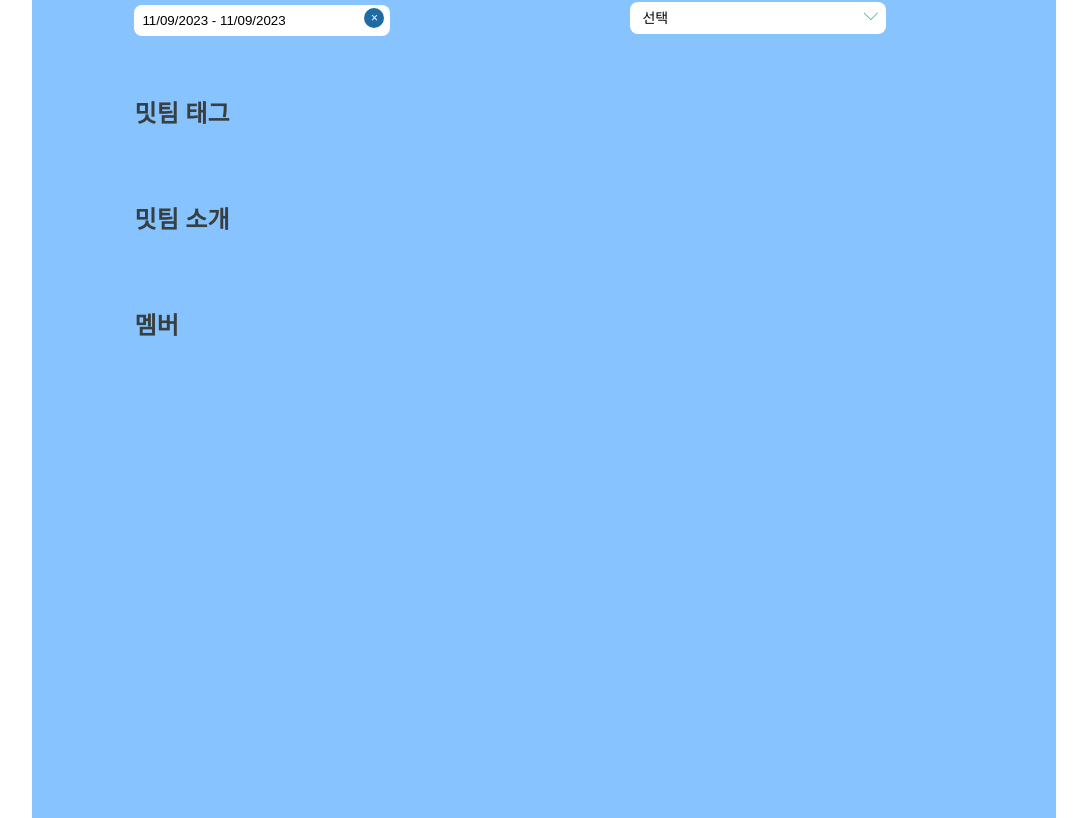
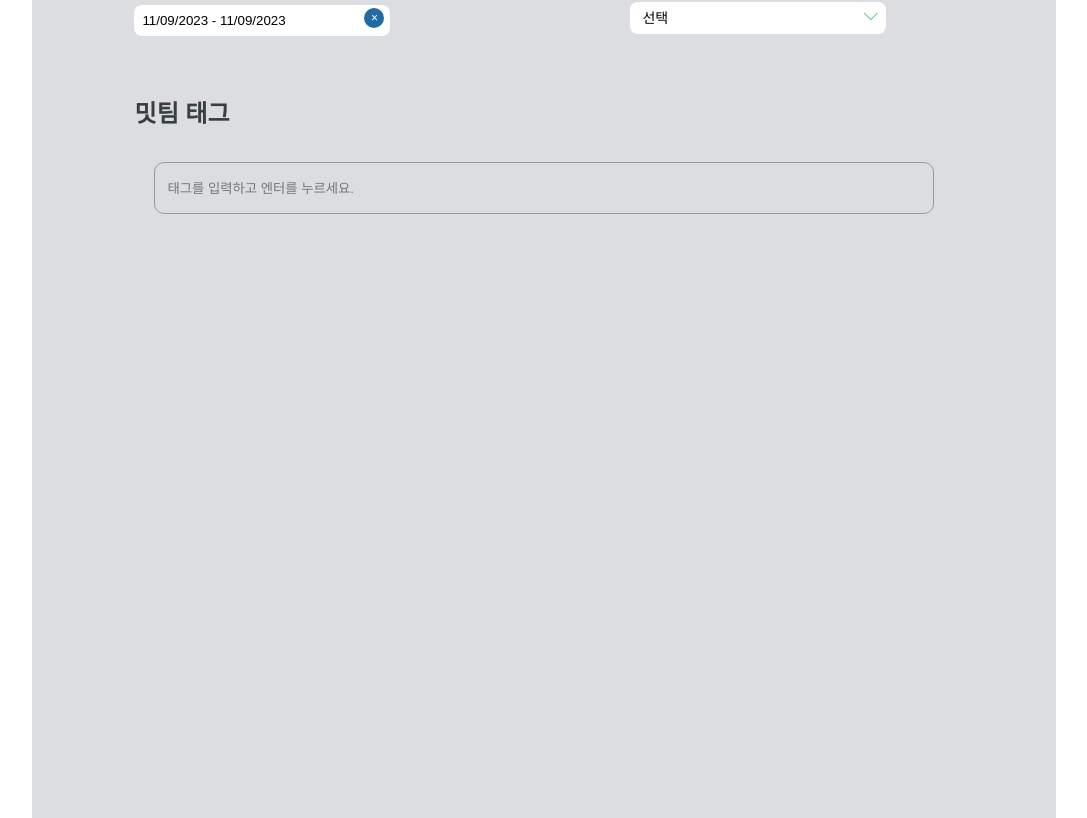
Before and after one commit to kimsuyeon0916/MeeTeam_FrontEnd, a React (Vite) app: page /meeteam in a window 1280 px wide. Shown: the part 662-1480 px from the top of the page, without its empty margins (96-1183 px from the left). Built offline with nearby package versions, Linux system fonts and the light colour scheme.

Commit message:
feat: #7 밋팀 태그 구현

```diff
--- a/src/components/index.ts
+++ b/src/components/index.ts
@@ -3,5 +3,6 @@ import Subtitle from './subtitle/Subtitle';
 import Dot from './dot/Dot';
 import InfoItem from './infoItem/InfoItem';
 import CustomSelect from './customSelect/CustomSelect';
+import Tag from './tag/Tag';
 
-export { Header, Subtitle, Dot, InfoItem, CustomSelect };
+export { Header, Subtitle, Dot, InfoItem, CustomSelect, Tag };
--- /dev/null
+++ b/src/components/tag/Tag.styled.ts
@@ -0,0 +1,59 @@
+import styled from 'styled-components';
+
+const Tag = styled.div`
+	padding: 10px;
+	height: 100vh;
+
+	.tag__box {
+		display: flex;
+		align-items: center;
+		flex-wrap: wrap;
+		min-height: 50px;
+		margin: 10px;
+		padding: 0 10px;
+		border: 1px solid rgba(0, 0, 0, 0.3);
+		border-radius: 10px;
+
+		&:focus-within {
+			border-color: #00a8ff;
+		}
+
+		.tag__item {
+			display: flex;
+			align-items: center;
+			justify-content: space-between;
+			margin: 5px;
+			padding: 5px;
+			background-color: #54a0ff;
+			border-radius: 5px;
+			color: #fff;
+			font-size: 13px;
+
+			button {
+				display: flex;
+				justify-content: center;
+				align-items: center;
+				width: 15px;
+				height: 15px;
+				margin-left: 5px;
+				background-color: white;
+				border-radius: 50%;
+				color: #54a0ff;
+				border: none;
+			}
+		}
+
+		input {
+			display: inline-flex;
+			min-width: 200px;
+			background: transparent;
+			border: none;
+			outline: none;
+			cursor: text;
+		}
+	}
+`;
+
+const S = { Tag };
+
+export default S;
--- /dev/null
+++ b/src/components/tag/Tag.tsx
@@ -0,0 +1,50 @@
+import React, { useState } from 'react';
+import S from './Tag.styled';
+
+const Tag = () => {
+	const [tagItem, setTagItem] = useState<string>('');
+	const [tagList, setTagList] = useState<string[]>([]);
+	const onKeyPress = (event: React.KeyboardEvent<HTMLInputElement>) => {
+		if (event.target.value.length !== 0 && event.key === 'Enter') {
+			submitTagItem();
+		}
+	};
+
+	const submitTagItem = () => {
+		let updatedTagList = [...tagList];
+		updatedTagList.push(tagItem);
+		setTagList(updatedTagList);
+		setTagItem('');
+	};
+
+	const deleteTagItem = (event: any) => {
+		const deleteTagItem = event.target.parentElement.firstChild.innerText;
+		const filteredTagList = tagList.filter(tagItem => tagItem !== deleteTagItem);
+		setTagList(filteredTagList);
+	};
+
+	return (
+		<S.Tag>
+			<div className='tag__box'>
+				{tagList.map((tagItem, index) => {
+					return (
+						<div className='tag__item' key={index}>
+							<span>{tagItem}</span>
+							<button onClick={deleteTagItem}>X</button>
+						</div>
+					);
+				})}
+				<input
+					type='text'
+					placeholder='태그를 입력하고 엔터를 누르세요.'
+					tabIndex={2}
+					onChange={event => setTagItem(event.target.value)}
+					value={tagItem}
+					onKeyPress={onKeyPress}
+				/>
+			</div>
+		</S.Tag>
+	);
+};
+
+export default Tag;
--- a/src/pages/meeTeamCreatePage/MeeTeamCreatePage.styled.ts
+++ b/src/pages/meeTeamCreatePage/MeeTeamCreatePage.styled.ts
@@ -44,7 +44,7 @@ const MeeTeamCreatePage = styled.div`
 
 	.wrapper {
 		height: 200vh;
-		background-color: #74baffde;
+		background-color: #dcdde1;
 		margin-top: 50px;
 		border-radius: 15px;
 
--- a/src/pages/meeTeamCreatePage/MeeTeamCreatePage.tsx
+++ b/src/pages/meeTeamCreatePage/MeeTeamCreatePage.tsx
@@ -1,4 +1,4 @@
-import { Subtitle, Dot, InfoItem } from '../../components';
+import { Subtitle, Dot, InfoItem, Tag } from '../../components';
 import S from './MeeTeamCreatePage.styled';
 
 const MeeTeamCreatePage = () => {
@@ -42,6 +42,9 @@ const MeeTeamCreatePage = () => {
 						<div>
 							<Subtitle>{'밋팀 태그'}</Subtitle>
 						</div>
+						<div>
+							<Tag />
+						</div>
 					</div>
 					<div className='container__intro'>
 						<div>
```
